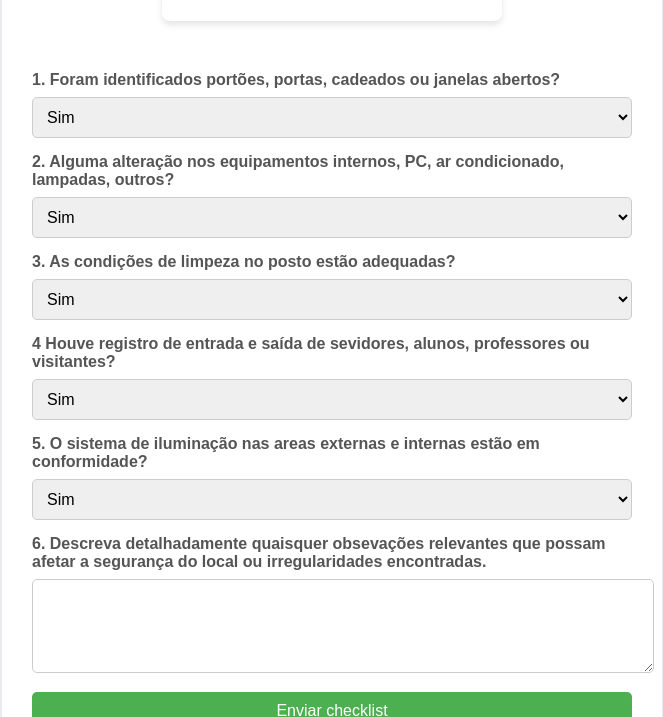
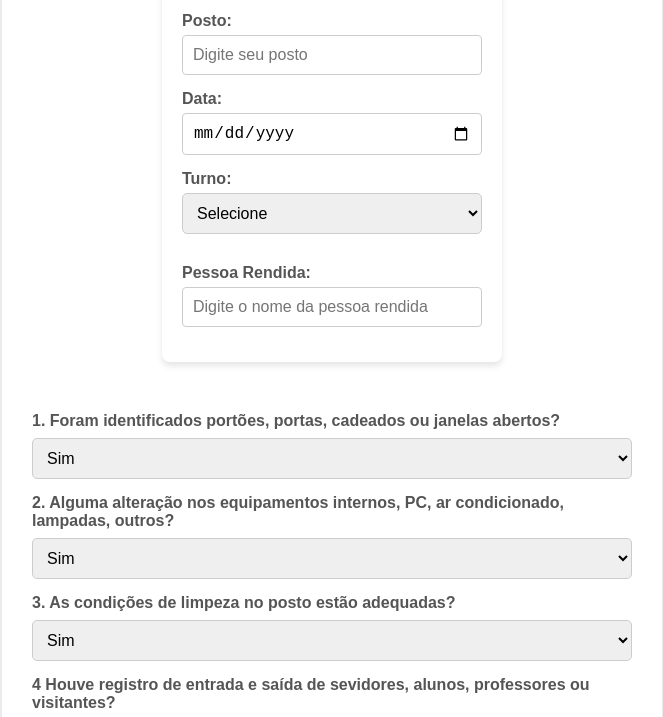
Before and after one commit to JacksonTELES/CHECKLIST., a plain HTML site: page index.html in a window 1280 px wide. Shown: the part 360-1077 px from the top of the page, without its empty margins (308-971 px from the left). Drawn offline with Linux system fonts and the light colour scheme.

Commit message:
Update styles.css

```diff
--- a/styles.css
+++ b/styles.css
@@ -4,9 +4,10 @@ body {
     background-color: #f4f4f9;
     display: flex;
     justify-content: center;
-    align-items: center;
-    height: 100vh;
+    align-items: flex-start; /* Alinha o conteúdo no topo */
+    min-height: 100vh; /* Garanta que a página tenha pelo menos a altura da tela */
     margin: 0;
+    padding: 20px; /* Adiciona espaçamento ao redor do conteúdo */
 }
 
 .form-container {
@@ -15,8 +16,10 @@ body {
     border-radius: 10px;
     box-shadow: 0 4px 8px rgba(0, 0, 0, 0.1);
     width: 100%;
-    max-width: 600px;
+    max-width: 600px; /* Limite o tamanho do container, se necessário */
+    margin-top: 20px; /* Adiciona margem ao topo para evitar corte do cabeçalho */
 }
+
 
 h1 {
     text-align: center;
```
